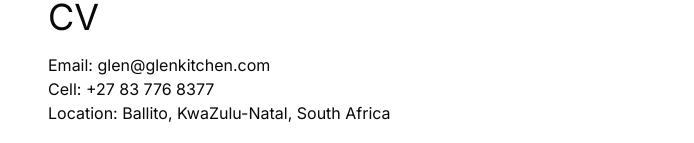
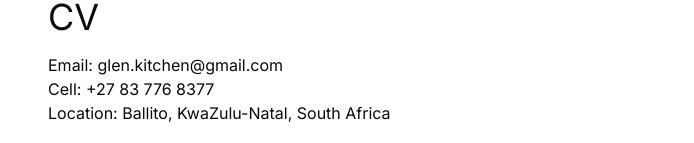
Before and after one commit to glenkitchen/kitchen-coder, a Next.js app: page /cv in a window 1280 px wide. Shown: the part 143-286 px from the top of the page, without its empty margins (280-974 px from the left). Built offline with nearby package versions, Linux system fonts and the light colour scheme.

Commit message:
Update email address in CV

```diff
--- a/src/app/cv/page.mdx
+++ b/src/app/cv/page.mdx
@@ -5,7 +5,7 @@ import { calculateDuration } from "@/lib/utils";
 # Glen Kitchen - Software Developer - CV
 
 <ul>
-  <li>Email: glen@glenkitchen.com</li>
+  <li>Email: glen.kitchen@gmail.com</li>
   <li>Cell: +27 83 776 8377</li>
   <li>Location: Ballito, KwaZulu-Natal, South Africa</li>
 </ul>
```
Also changed, not shown: 1 other file (tests, documents, lock files or other folders).
